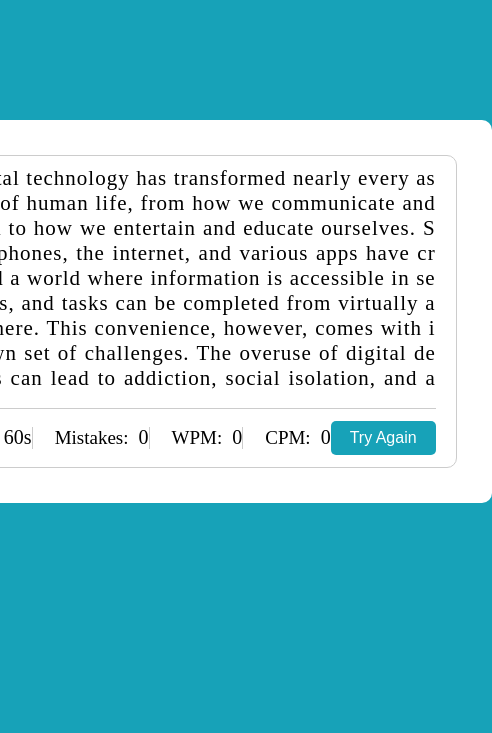
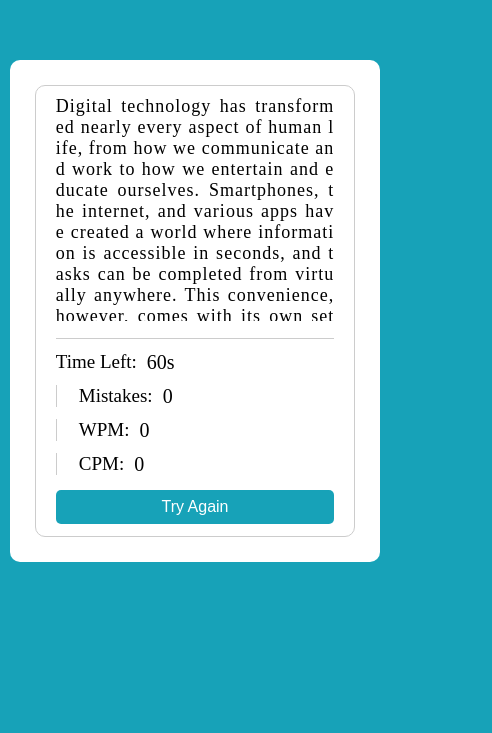
Before and after one commit to rabby-shek/word-typing-speed-cheacker, a plain HTML site: page index.html in a window 390 px wide. Shown: the part 111-844 px from the top of the page, 492 px wide, since content can reach past the window. Drawn offline with Linux system fonts and the light colour scheme.

Commit message:
responsiveness added

```diff
--- a/styles.css
+++ b/styles.css
@@ -37,27 +37,33 @@ body {
     letter-spacing: 1px;
     word-break: break-all;
 }
-.input-field{
+
+.input-field {
     position: absolute;
     z-index: -999;
     opacity: 0;
 }
-.typing-text p span{
+
+.typing-text p span {
     position: relative;
 }
-.typing-text p span.correct{
+
+.typing-text p span.correct {
     color: #56964f;
 }
-.typing-text p span.incorrect{
+
+.typing-text p span.incorrect {
     color: #cb3439;
     background: #ffc0cb;
     outline: 1px solid #fff;
     border-radius: 4px;
 }
-.typing-text p span.active{
+
+.typing-text p span.active {
     color: #17a2b8;
 }
-.typing-text p span.active::before{
+
+.typing-text p span.active::before {
     content: '';
     position: absolute;
     left: 0;
@@ -68,11 +74,13 @@ body {
     background-color: #17a2b8;
     animation: blink 1s ease-in-out infinite;
 }
-@keyframes blink{
-    50%{
+
+@keyframes blink {
+    50% {
         opacity: 1;
     }
 }
+
 .content-box .content {
     display: flex;
     justify-content: space-between;
@@ -134,3 +142,34 @@ body {
 .result-details li b {
     font-weight: 500;
 }
+
+@media (max-width: 800px) {
+    .wrapper {
+        width: 95%;
+        padding: 25px;
+    }
+
+    .result-details {
+        flex-direction: column;
+        align-items: flex-start;
+        gap: 12px;
+    }
+
+    .content {
+        flex-direction: column;
+        align-items: stretch;
+        gap: 15px;
+    }
+
+    .content .result-details {
+        width: 100%;
+    }
+
+    .content button {
+        width: 100%;
+    }
+
+    .content-box .typing-text p {
+        font-size: 18px;
+    }
+}
```
